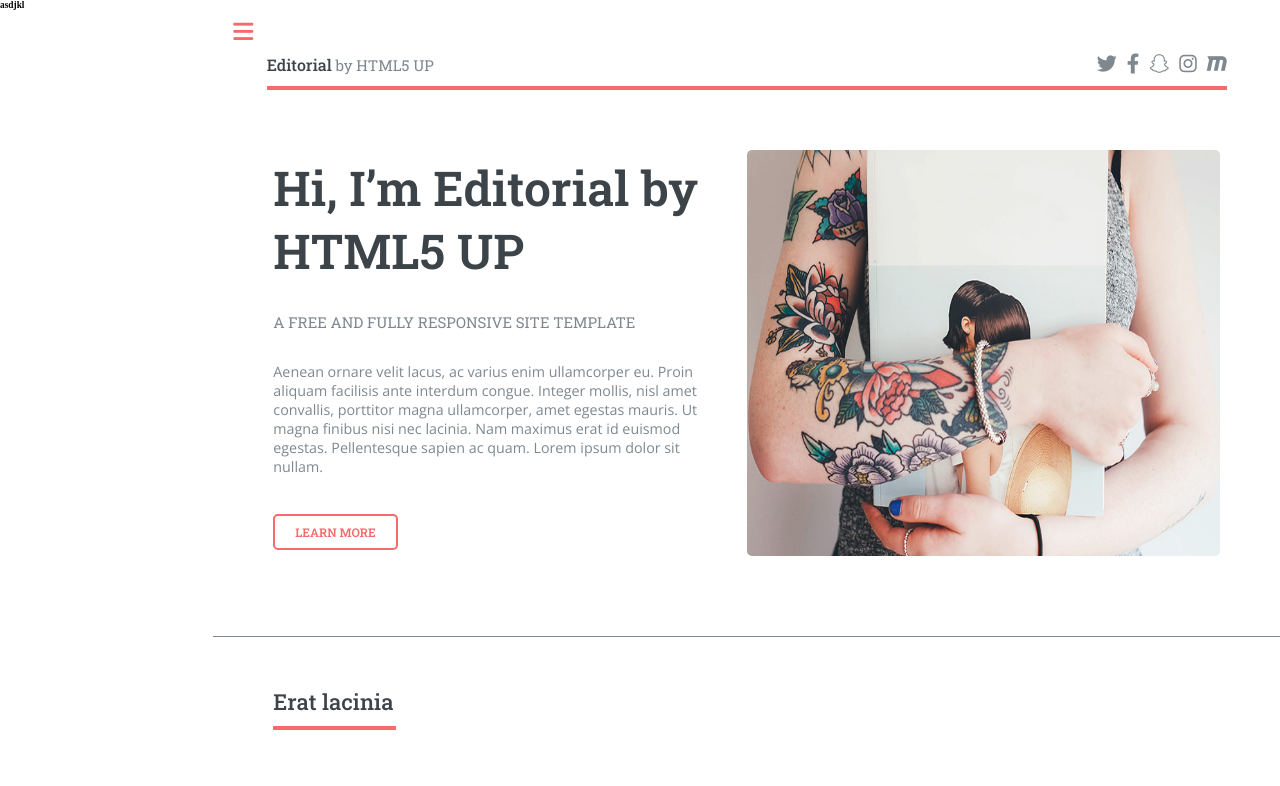
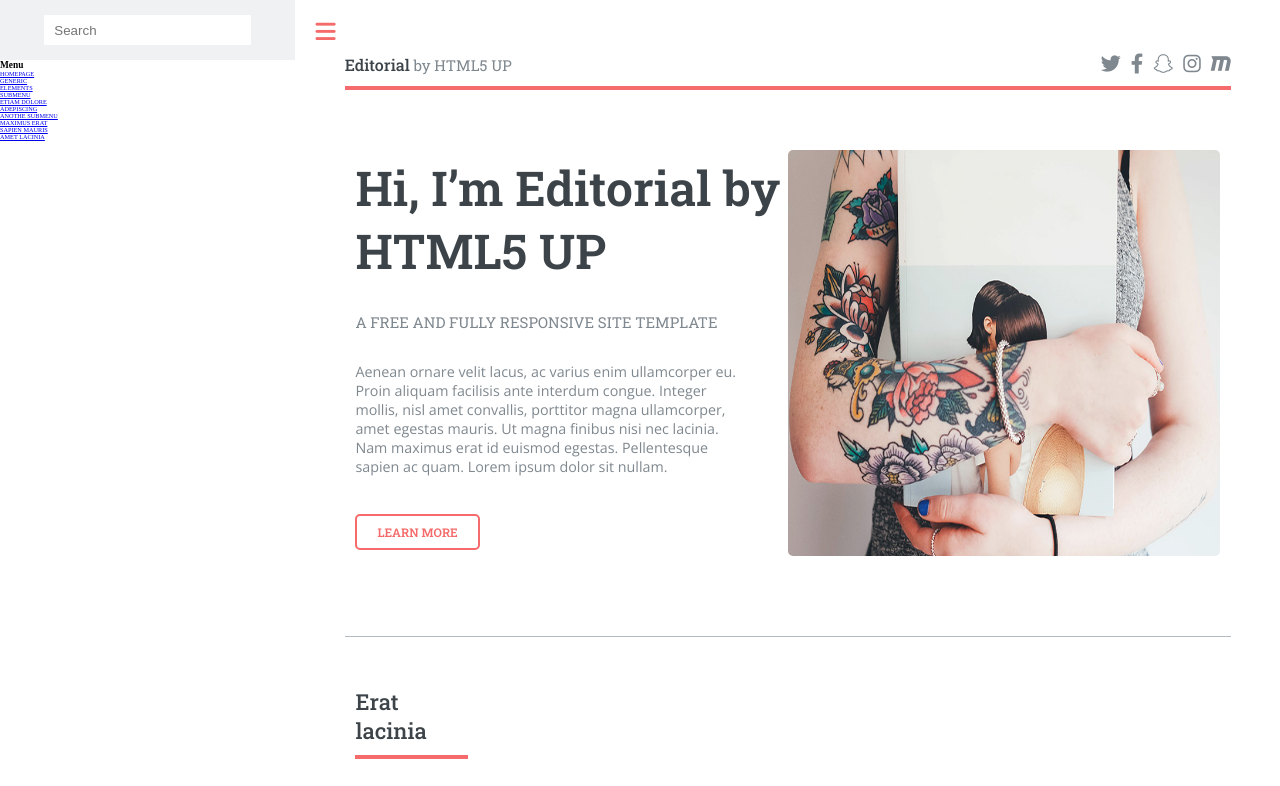
Before and after one commit to Kiro102/editorial-proyect, a plain HTML site: page index.html in a window 1280 px wide. Both pictures are taken after a click on the link 30 px from the left and 37 px from the top of the page. Shown: the top 786 px of the page. Drawn offline with nearby package versions, Linux system fonts and the light colour scheme.

Commit message:
push_share

```diff
--- a/index.html
+++ b/index.html
@@ -18,7 +18,25 @@
 <body>
     <div class="primary_container">
         <aside class="menu_left" id="aside">
-            <h1>asdjkl</h1>
+            <form class="seach_container">
+                <input class="seach_input" type="search" placeholder="Search">
+            </form>
+            <article class="menu_ul_left">
+                <h2>Menu</h2>
+                <ul class="menu_links">
+                    <li><a href="#">HOMEPAGE</a></li>
+                    <li><a href="#">GENERIC</a></li>
+                    <li><a href="#">ELEMENTS</a></li>
+                    <li><a href="#">SUBMENU</a></li>
+                    <li><a href="#">ETIAM DOLORE</a></li>
+                    <li><a href="#">ADEPISCING</a></li>
+                    <li><a href="#">ANOTHE SUBMENU</a></li>
+                    <li><a href="#">MAXIMUS ERAT</a></li>
+                    <li><a href="#">SAPIEN MAURIS</a></li>
+                    <li><a href="#">AMET LACINIA</a></li>
+                </ul>
+
+            </article>
         </aside>
         <div class="general_conteiner">
             <div class="logo_menu">
@@ -56,7 +74,7 @@
                         <img src="images/pic10.jpg" alt="">
                     </div>
                 </div>
-
+                <span class="line"></span>
             </header>
             <main class="container_main">
                 <h2>Erat lacinia</h2>
@@ -104,7 +122,7 @@
                         <!-- ****CARD POST 1 -->
                         <div class="image_card">
                             <div class="card_img">
-                                <img src="images/image_card1.jpg" alt="">
+                                <a href=""><img src="images/image_card1.jpg" alt=""></a>
                             </div>
                             <h3>Interdum aenean</h3>
                             <p>Aenean ornare velit lacus, ac varius enim lorem ullamcorper dolore. Proin aliquam
@@ -114,7 +132,7 @@
                         <!-- ***CARD POST 2 -->
                         <div class="image_card">
                             <div class="card_img">
-                                <img src="images/image_card2.jpg" alt="">
+                                <a href=""><img src="images/image_card2.jpg" alt=""></a>
                             </div>
                             <h3>Nulla amet dolore</h3>
                             <p>Aenean ornare velit lacus, ac varius enim lorem ullamcorper dolore. Proin aliquam
@@ -124,7 +142,7 @@
                         <!-- ***CARD POST 3 -->
                         <div class="image_card">
                             <div class="card_img">
-                                <img src="images/image_card3.jpg" alt="">
+                                <a href=""><img src="images/image_card3.jpg" alt=""></a>
                             </div>
                             <h3>Tempus ullamcorper</h3>
                             <p>Aenean ornare velit lacus, ac varius enim lorem ullamcorper dolore. Proin aliquam
@@ -134,7 +152,7 @@
                         <!-- ***CARD POST 4 -->
                         <div class="image_card">
                             <div class="card_img">
-                                <img src="images/image_card4.jpg" alt="">
+                                <a href=""><img src="images/image_card4.jpg" alt=""></a>
                             </div>
                             <h3>Sed etiam facilis</h3>
                             <p>Aenean ornare velit lacus, ac varius enim lorem ullamcorper dolore. Proin aliquam
@@ -144,7 +162,7 @@
                         <!-- ***CARD POST 5-->
                         <div class="image_card">
                             <div class="card_img">
-                                <img src="images/image_card5.jpg" alt="">
+                                <a href=""><img src="images/image_card5.jpg" alt=""></a>
                             </div>
                             <h3>Feugiat lorem aenean</h3>
                             <p>Aenean ornare velit lacus, ac varius enim lorem ullamcorper dolore. Proin aliquam
@@ -154,7 +172,7 @@
                         <!-- ***CARD POST 6 -->
                         <div class="image_card">
                             <div class="card_img">
-                                <img src="images/image_card6.jpg" alt="">
+                                <a href=""><img src="images/image_card6.jpg" alt=""></a>
                             </div>
                             <h3>Amet varius aliquam</h3>
                             <p>Aenean ornare velit lacus, ac varius enim lorem ullamcorper dolore. Proin aliquam
--- a/style.css
+++ b/style.css
@@ -30,13 +30,41 @@ body {
     display: none;
     /* display: flex; */
     flex-direction: column;
-    width: 20%;
+    width: 30%;
+    transition: transform .3s;
+
 }
+
+.seach_container {
+    display: flex;
+    justify-content: center;
+    align-items: center;
+    width: 100%;
+    height: 6rem;
+    background-color: #eff1f2;
+}
+
+.seach_input {
+    display: flex;
+    align-items: center;
+    width: 70%;
+    height: 3rem;
+    border: none;
+    outline: none;
+    border-radius: .1rem;
+    padding-left: 1rem;
+}
+
+/* ****UL MENU LEFT* */
+.menu_ul_left {
+    width: 100%;
+}
+
 
 .show {
     display: flex;
-    transition: left 300ms ease-in-out 0ms;
 }
+
 
 /* ****CONTENEDOR TOTAL */
 .general_conteiner {
@@ -116,7 +144,7 @@ body {
 .content_header {
     display: flex;
     width: 100%;
-    border-bottom: .1rem solid var(--color-grey);
+    /* border-bottom: .1rem solid var(--color-grey); */
     padding: 6rem 6rem 8rem 6rem;
 
 }
@@ -191,6 +219,12 @@ body {
 .btn:hover {
     background-color: #f56a6a18;
 
+}
+
+.line {
+    width: 90%;
+    height: .1rem;
+    background-color: #7f888f91;
 }
 
 /* ***Mainn*** */
@@ -294,7 +328,7 @@ body {
 .image_card {
     display: flex;
     flex-direction: column;
-    align-items: center;
+    align-items: flex-start;
     width: 50%;
     gap: 2rem;
     /* border-right: .1rem solid var(--color-grey);
@@ -303,6 +337,8 @@ body {
     padding: 3rem 0rem 4rem 0rem;
     position: relative;
 }
+
+
 
 /* .image_card:before {
     background: rgba(210, 215, 217, 0.75);
@@ -315,6 +351,7 @@ body {
     width: 2px;
 }
 
+
 .image_card:after {
     background: rgba(210, 215, 217, 0.75);
     bottom: -1rem;
@@ -326,19 +363,30 @@ body {
     width: (100%);
 } */
 .card_img {
-    width: 100%;
+    width: 90%;
+    overflow: hidden;
+
+    border-radius: .5rem;
+
 }
 
 .card_img img {
-    width: 90%;
-    border-radius: .5rem;
+    width: 100%;
+    /* border-radius: .5rem; */
+    overflow: hidden;
+}
+
+.card_img img:hover {
+    /* border-radius: .5rem; */
+    transform: scale(1.1, 1.1);
+    transition: transform 0.2s ease;
 }
 
 .image_card h3 {
     font-size: 1.8rem;
     color: var(--color-black);
     font-family: var(--font-roboto-slab);
-    align-self: flex-start;
+
 }
 
 .image_card p {
@@ -346,5 +394,6 @@ body {
     font-size: 1.4rem;
     font-weight: 400;
     color: var(--color-grey);
-    /* width: 90%; */
+    width: 90%;
+    align-self: ;
 }
```
